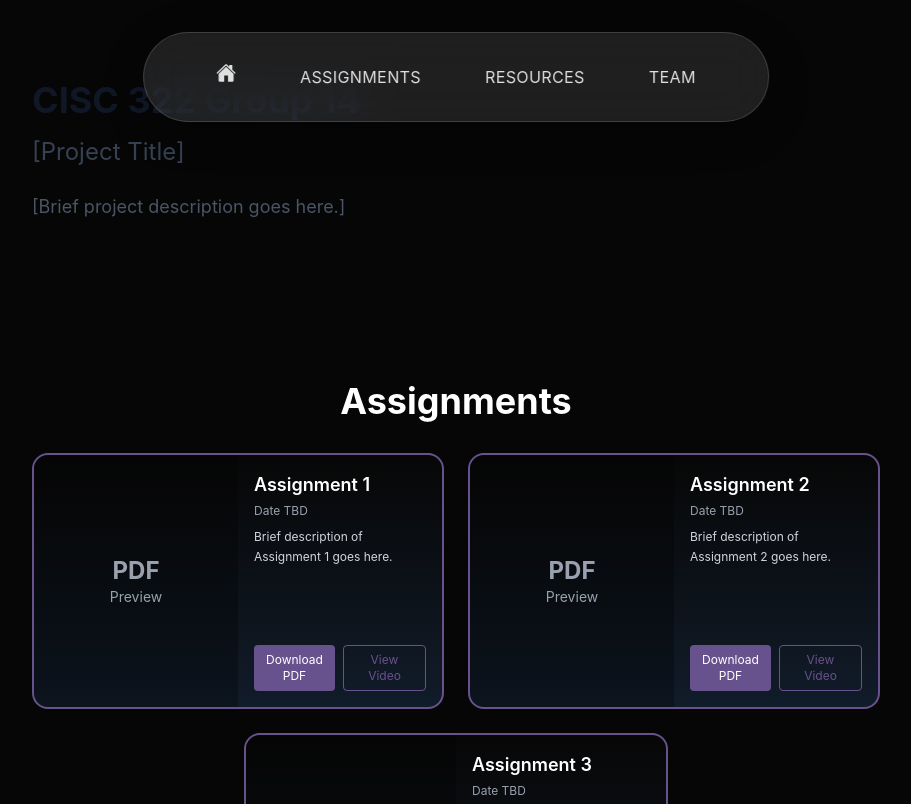
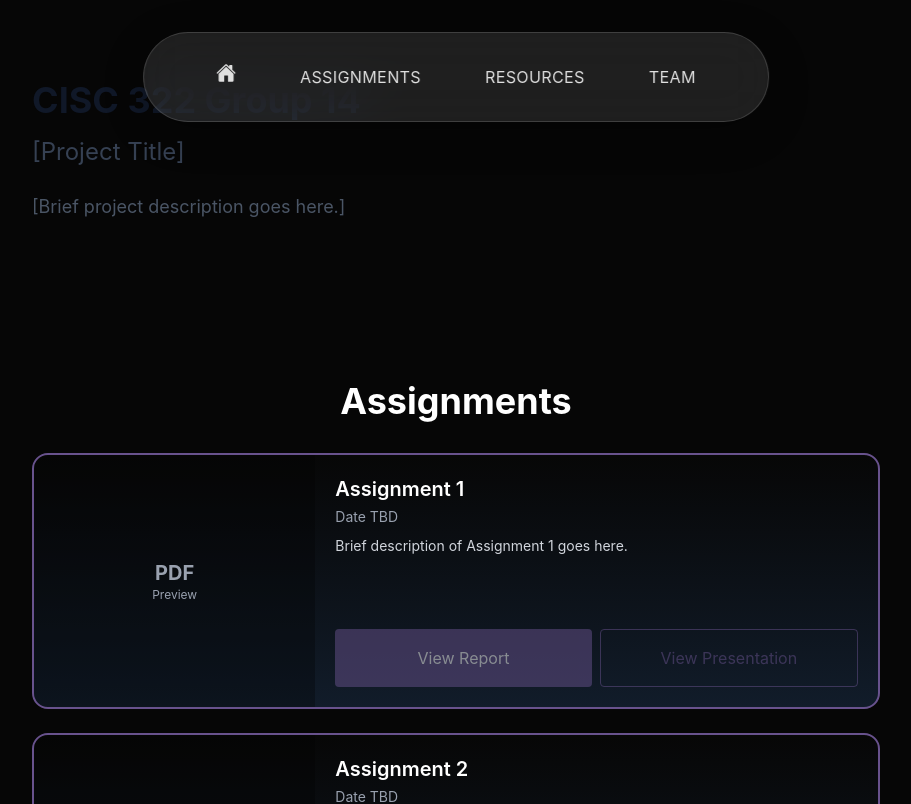
Before and after one commit to MukunthanMahesh/cisc-322-website, a React (Vite) app: page / in a window 1280 px wide. Shown: the top 804 px of the page, without its empty margins (184-1095 px from the left). Built offline with nearby package versions, Linux system fonts and the light colour scheme.

Commit message:
feat: update DeliverableCard
- restructured layout
- hover effects on cta buttons
- larger text

```diff
--- a/src/components/DeliverableCard.tsx
+++ b/src/components/DeliverableCard.tsx
@@ -13,54 +13,64 @@ export default function DeliverableCard({
   pdfUrl,
   videoUrl
 }: DeliverableCardProps) {
+  const hasPdf = Boolean(pdfUrl);
+  const hasVideo = Boolean(videoUrl);
+
   return (
     <div
-      className="rounded-2xl flex flex-row h-64 overflow-hidden bg-linear-to-b from-[#070707] to-[#111C2A]"
+      className="rounded-2xl flex flex-col md:flex-row h-auto md:h-64 overflow-hidden bg-linear-to-b from-[#070707] to-[#111C2A]"
       style={{
         border: '2px solid #68528D'
       }}
     >
       {/* PDF Preview */}
-      <div className="w-1/2 bg-black/30 flex items-center justify-center">
+      <div className="hidden md:flex md:w-1/3 bg-black/30 items-center justify-center">
         <div className="text-gray-400 text-center">
-          <p className="text-2xl font-bold">PDF</p>
-          <p className="text-sm">Preview</p>
+          <p className="text-xl font-bold">PDF</p>
+          <p className="text-xs">Preview</p>
         </div>
       </div>
 
       {/* Content Area */}
-      <div className="w-1/2 p-4 flex flex-col justify-between">
+      <div className="w-full md:w-2/3 p-4 sm:p-5 flex flex-col justify-between">
         {/* Description */}
         <div>
-          <h3 className="text-lg font-semibold text-white">{title}</h3>
-          <p className="text-xs text-gray-400 mt-1">{date}</p>
-          <p className="text-gray-300 mt-2 text-xs leading-relaxed">{description}</p>
+          <h3 className="text-xl font-semibold text-white">{title}</h3>
+          <p className="text-sm text-gray-400 mt-1">{date}</p>
+          <p className="text-gray-300 mt-2 text-sm leading-relaxed">{description}</p>
         </div>
 
         {/* Action Buttons */}
-        <div className="flex flex-row gap-2">
+        <div className="flex flex-col sm:flex-row gap-2 mt-4">
           <a
             href={pdfUrl || '#'}
-            className="flex-1 px-3 py-1.5 rounded text-xs flex items-center justify-center text-center text-white"
+            className={
+              'flex-1 px-3 py-3 sm:py-4 rounded text-sm sm:text-base flex items-center justify-center text-center text-white transition-colors duration-150 bg-[#68528D]' +
+              (hasPdf ? ' hover:bg-[#7b64a3]' : '')
+            }
             style={{
-              backgroundColor: '#68528D'
+              cursor: hasPdf ? 'pointer' : 'not-allowed',
+              opacity: hasPdf ? 1 : 0.5,
             }}
-            onClick={(e) => !pdfUrl && e.preventDefault()}
+            onClick={(e) => !hasPdf && e.preventDefault()}
           >
-            Download PDF
+            View Report
           </a>
           <a
             href={videoUrl || '#'}
             target="_blank"
             rel="noopener noreferrer"
-            className="flex-1 px-3 py-1.5 rounded text-xs flex items-center justify-center text-center"
+            className={
+              'flex-1 px-3 py-3 sm:py-4 rounded text-sm sm:text-base flex items-center justify-center text-center text-[#68528D] border border-[#68528D] transition-colors duration-150' +
+              (hasVideo ? ' hover:bg-[#68528D] hover:text-white' : '')
+            }
             style={{
-              border: '1px solid #68528D',
-              color: '#68528D'
+              cursor: hasVideo ? 'pointer' : 'not-allowed',
+              opacity: hasVideo ? 1 : 0.5,
             }}
-            onClick={(e) => !videoUrl && e.preventDefault()}
+            onClick={(e) => !hasVideo && e.preventDefault()}
           >
-            View Video
+            View Presentation
           </a>
         </div>
       </div>
--- a/src/components/Deliverables.tsx
+++ b/src/components/Deliverables.tsx
@@ -32,13 +32,12 @@ export default function Deliverables() {
           Assignments
         </h2>
 
-        <div className="grid grid-cols-1 md:grid-cols-2 gap-6">
+        <div className="flex flex-col gap-6">
           {deliverables.map((deliverable, index) => (
             <div
               key={index}
-              className={index === deliverables.length - 1 && deliverables.length % 2 === 1 ? "md:col-span-2 md:flex md:justify-center" : ""}
+              className=""
             >
-              <div className={index === deliverables.length - 1 && deliverables.length % 2 === 1 ? "md:w-1/2" : "w-full"}>
               <DeliverableCard
                 title={deliverable.title}
                 date={deliverable.date}
@@ -47,7 +46,6 @@ export default function Deliverables() {
                 videoUrl={deliverable.videoUrl}
               />
             </div>
-            </div>
           ))}
         </div>
       </div>
```
Lines whose indentation alone changed are shown as unchanged.
